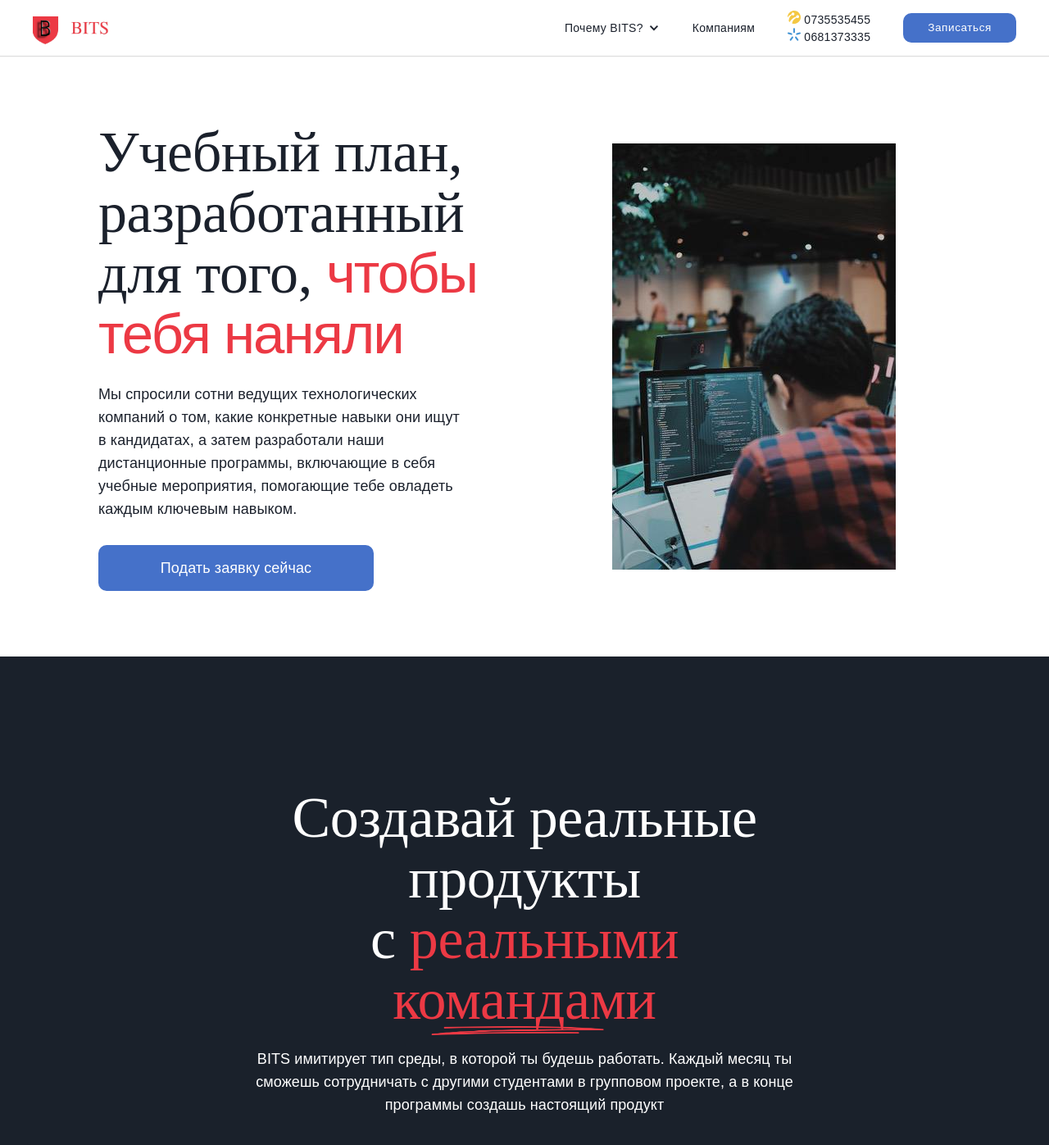
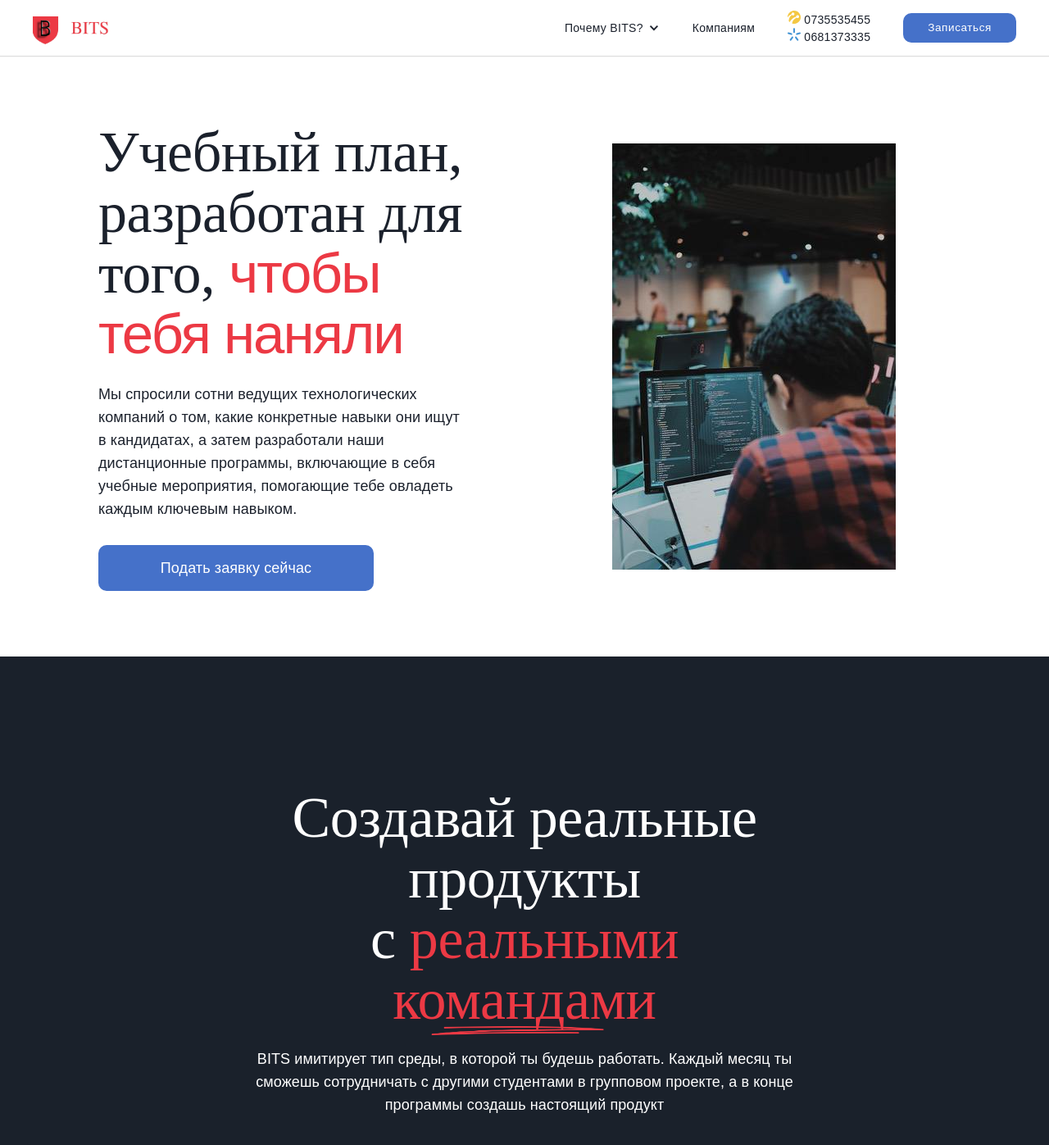
Before and after one commit to kslabsolutions/kslabsolutions.github.io, a Jekyll site: the page built from curriculum.html, in a window 1280 px wide and 1400 px high. Shown: the top 1397 px of the window at 82% size. Built offline with Jekyll 4.4.1, drawn with Linux system fonts in a browser that asks for light colours; some web fonts are replaced.

Commit message:
font-size fixes

```diff
--- a/_layouts/default.html
+++ b/_layouts/default.html
@@ -97,6 +97,7 @@
             Жми ⇩
           </div>
         </div>
+        <img src="./index_files/5e156848fa5548643fff5ad2_underline-white.png" width="221" alt="" class="underline-nail">
         <a href="/register" class="round-btn bigger padding white w-inline-block">
           <div>Записаться</div>
         </a>
--- a/career-placement.html
+++ b/career-placement.html
@@ -7,7 +7,7 @@
     <div class="left-content">
       <div class="xlarge-tiempos">Мы поможем
         <br/>
-        <span class="bright-red" style="font-size: 48px">трудоустроиться.</span>
+        <span class="bright-red" style="font-size: 45px">трудоустроиться.</span>
         <br/>
       </div>
       <img src="./index_files/5e156bcd9ba5cbffdd421c8a_underline-red.png" width="350" alt="" class="underline-redhired">
--- a/curriculum.html
+++ b/curriculum.html
@@ -5,7 +5,7 @@
 <div class="section hide-overflow no-padding-mobile _80">
   <div class="container center-flex _100-mobile">
     <div class="left-content">
-      <div class="large-tiempos smaller-mobile"> <span class="notranslate"  style="background-color: rgb(230, 236, 249);"></span> Учебный план, разработанный для того, <span class="large-suisse small-mobile">чтобы тебя наняли</span></span> <br></div>
+      <div class="large-tiempos smaller-mobile"> <span class="notranslate"  style="background-color: rgb(230, 236, 249);"></span> Учебный план, разработан для того, <span class="large-suisse small-mobile">чтобы тебя наняли</span></span> <br></div>
       <div class="small-suisse fixed-width"> <span class="notranslate" > Мы спросили сотни ведущих технологических компаний о том, какие конкретные навыки они ищут в кандидатах, а затем разработали наши дистанционные программы, включающие в себя учебные мероприятия, помогающие тебе овладеть каждым ключевым навыком.</span> <br></div>
       <a href="/register" class="round-btn bigger right-space w-inline-block">
         <div> Подать заявку сейчас </div>
```
Also changed, not shown: index_files/bits-com.2b12b23af.css.
